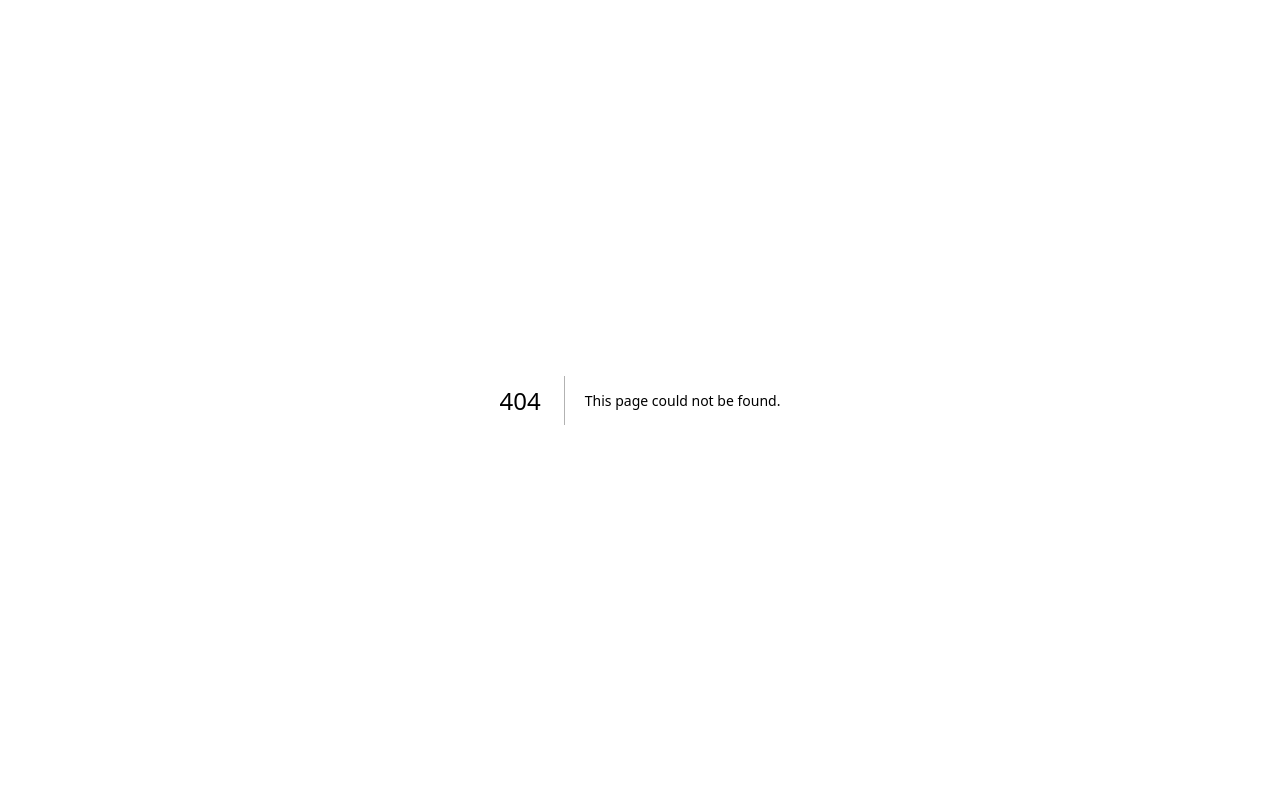
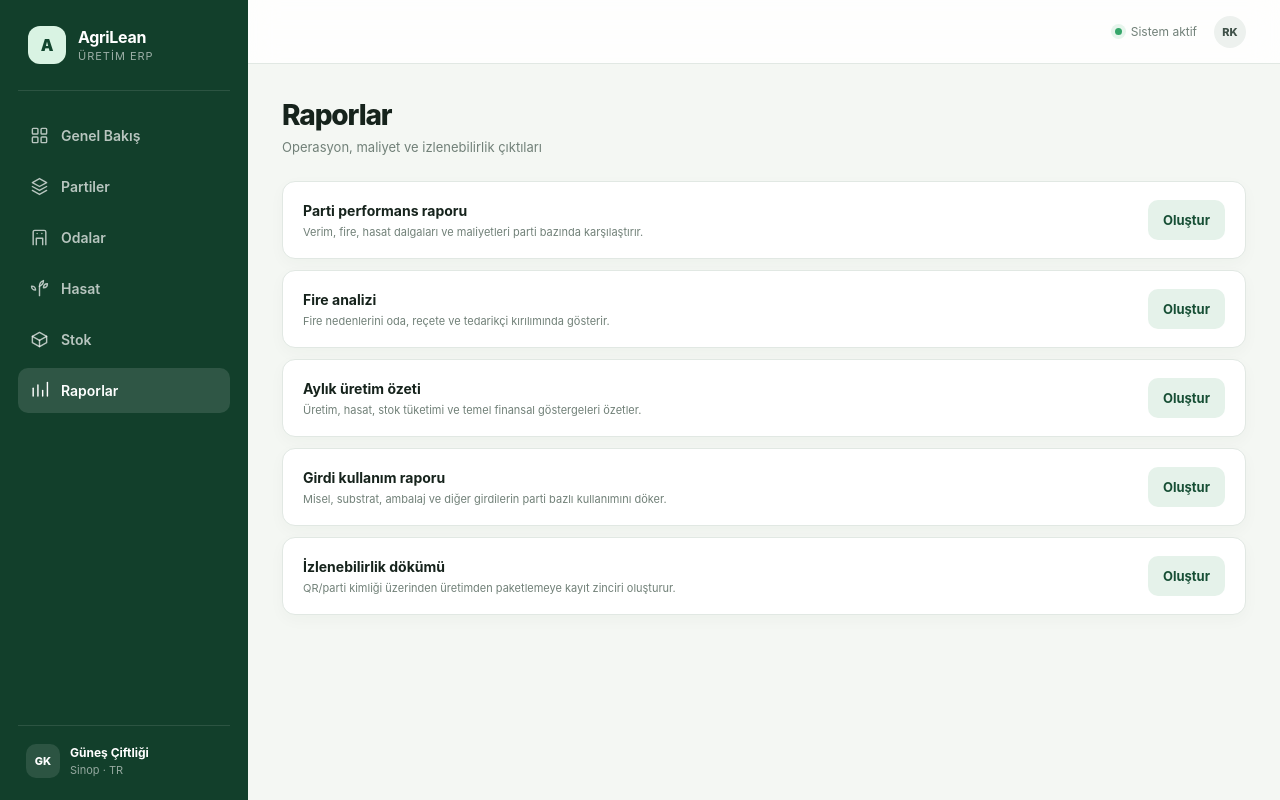
Before and after one commit to rkaya57/agrilean-erp, a Next.js app: page /reports in a window 1280 px wide. Before the commit this address had no page. Built offline with nearby package versions, Linux system fonts and the light colour scheme.

Commit message:
feat: add reporting screen

```diff
--- /dev/null
+++ b/app/reports/page.tsx
@@ -0,0 +1,13 @@
+import { AppShell } from "@/components/app-shell";
+
+const reports = [
+  ["Parti performans raporu", "Verim, fire, hasat dalgaları ve maliyetleri parti bazında karşılaştırır."],
+  ["Fire analizi", "Fire nedenlerini oda, reçete ve tedarikçi kırılımında gösterir."],
+  ["Aylık üretim özeti", "Üretim, hasat, stok tüketimi ve temel finansal göstergeleri özetler."],
+  ["Girdi kullanım raporu", "Misel, substrat, ambalaj ve diğer girdilerin parti bazlı kullanımını döker."],
+  ["İzlenebilirlik dökümü", "QR/parti kimliği üzerinden üretimden paketlemeye kayıt zinciri oluşturur."],
+];
+
+export default function ReportsPage() {
+  return <AppShell active="/reports"><section className="page-heading"><div><h1>Raporlar</h1><p>Operasyon, maliyet ve izlenebilirlik çıktıları</p></div></section><section className="report-list">{reports.map(([title, desc]) => <article className="report-row" key={title}><div><h2>{title}</h2><p>{desc}</p></div><button className="secondary-button">Oluştur</button></article>)}</section></AppShell>;
+}
```
